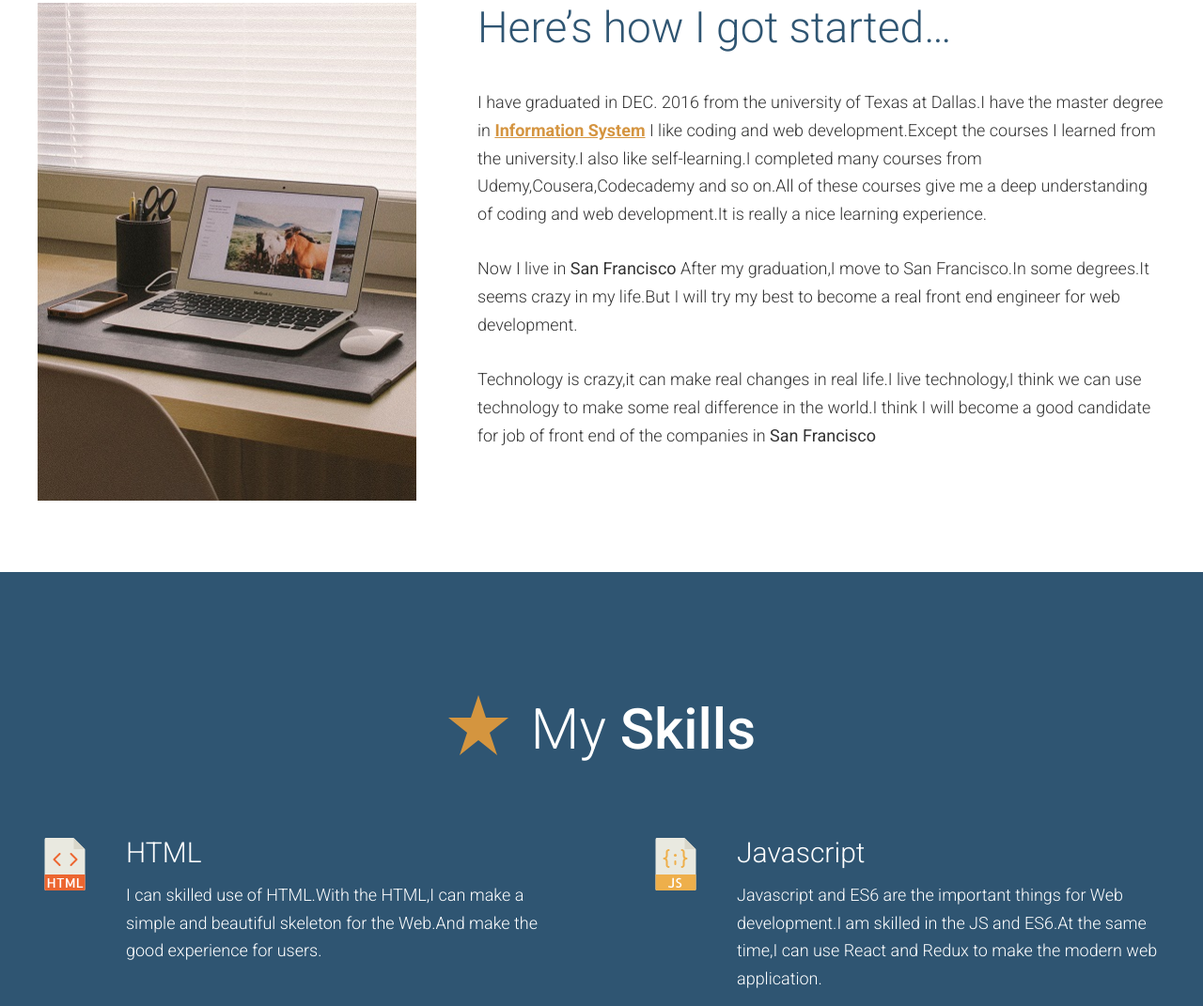
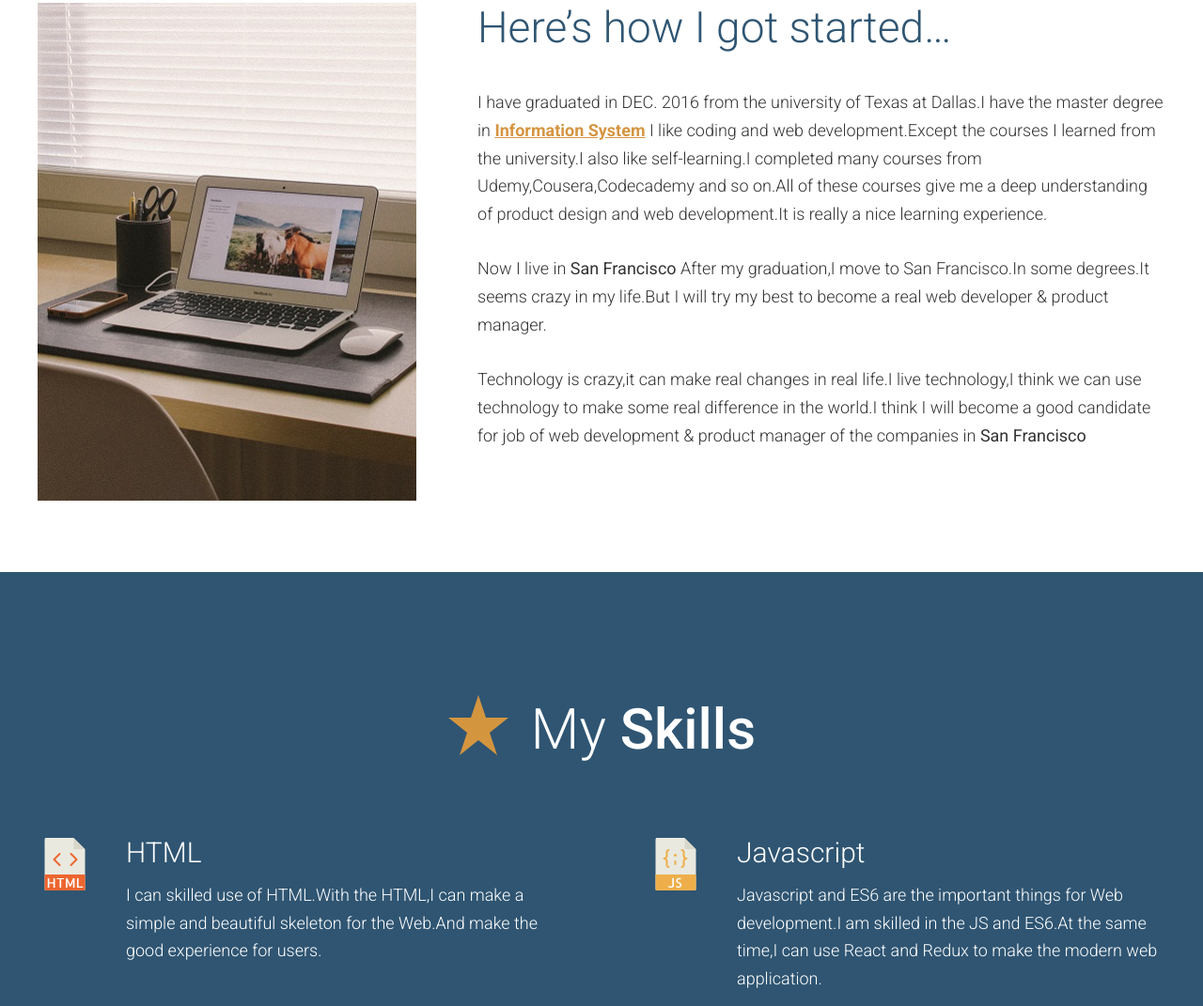
Before and after one commit to GarenLiang/my-site, a plain HTML site: page docs/index.html in a window 1280 px wide. Shown: the part 1740-2811 px from the top of the page at 94% size. Drawn offline with Linux system fonts and the light colour scheme.

Commit message:
Update index.html

```diff
--- a/docs/index.html
+++ b/docs/index.html
@@ -77,9 +77,9 @@
         <div class="row__medium-8 row__medium-8--smaller">
           <div class="generic-content-container">
             <h2 class="headline headline--no-t-margin">Here&rsquo;s how I got started&hellip;</h2>
-            <p>I have graduated in DEC. 2016 from the university of Texas at Dallas.I have the master degree in  <a href="#">Information System</a> I like coding and web development.Except the courses I learned from the university.I also like self-learning.I completed many courses from Udemy,Cousera,Codecademy and so on.All of these courses give me a deep understanding of coding and web development.It is really a nice learning experience.</p>
-            <p>Now I live in  <strong>San Francisco</strong> After my graduation,I move to San Francisco.In some degrees.It seems crazy in my life.But I will try my best to become a real front end engineer for web development.</p>
-            <p>Technology is crazy,it can make real changes in real life.I live technology,I think we can use technology to make some real difference in the world.I think I will become a good candidate for job of front end of the companies in <strong>San Francisco</strong></p>
+            <p>I have graduated in DEC. 2016 from the university of Texas at Dallas.I have the master degree in  <a href="#">Information System</a> I like coding and web development.Except the courses I learned from the university.I also like self-learning.I completed many courses from Udemy,Cousera,Codecademy and so on.All of these courses give me a deep understanding of product design and web development.It is really a nice learning experience.</p>
+            <p>Now I live in  <strong>San Francisco</strong> After my graduation,I move to San Francisco.In some degrees.It seems crazy in my life.But I will try my best to become a real web developer & product manager.</p>
+            <p>Technology is crazy,it can make real changes in real life.I live technology,I think we can use technology to make some real difference in the world.I think I will become a good candidate for job of web development & product manager of the companies in <strong>San Francisco</strong></p>
           </div>
         </div>
       </div>
```
